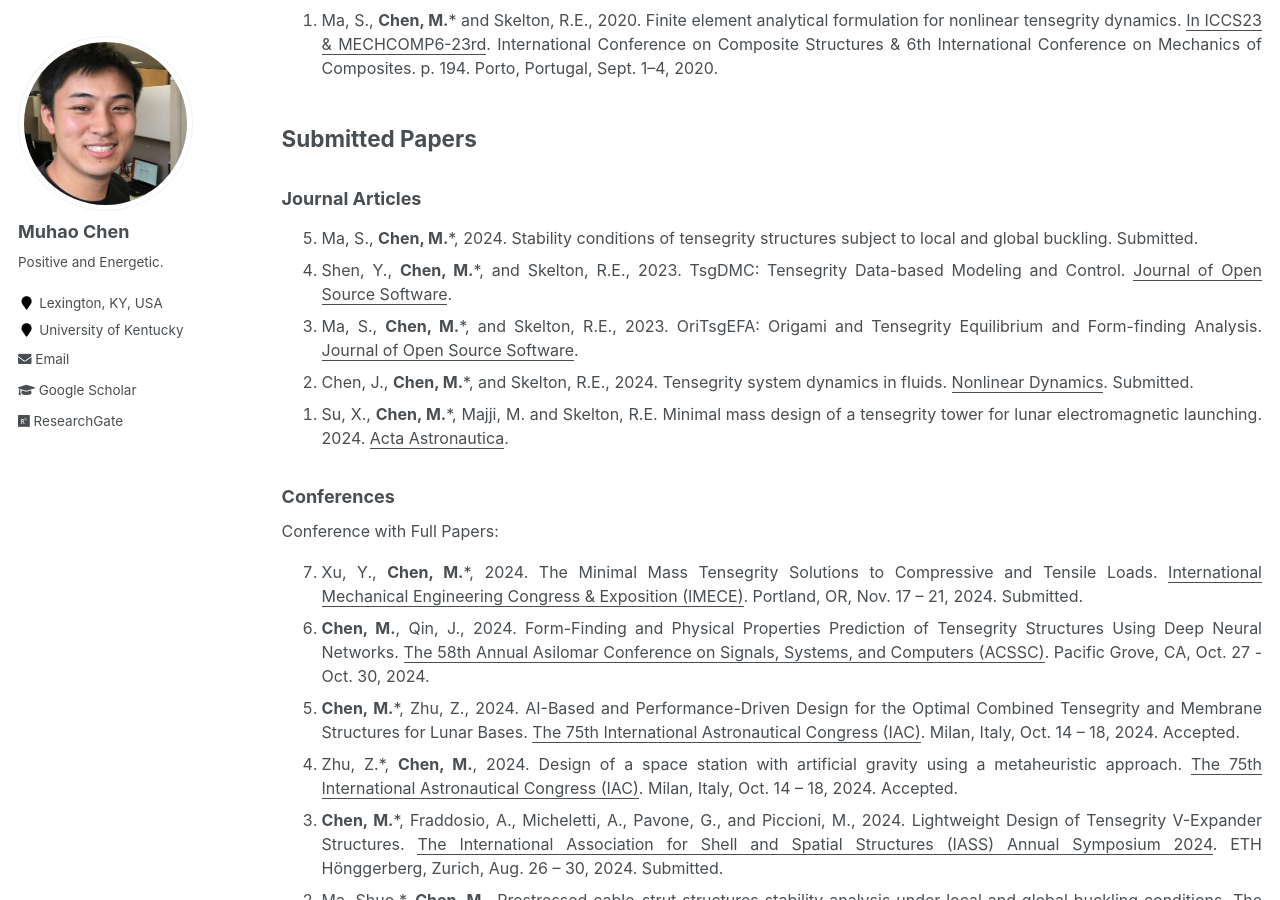
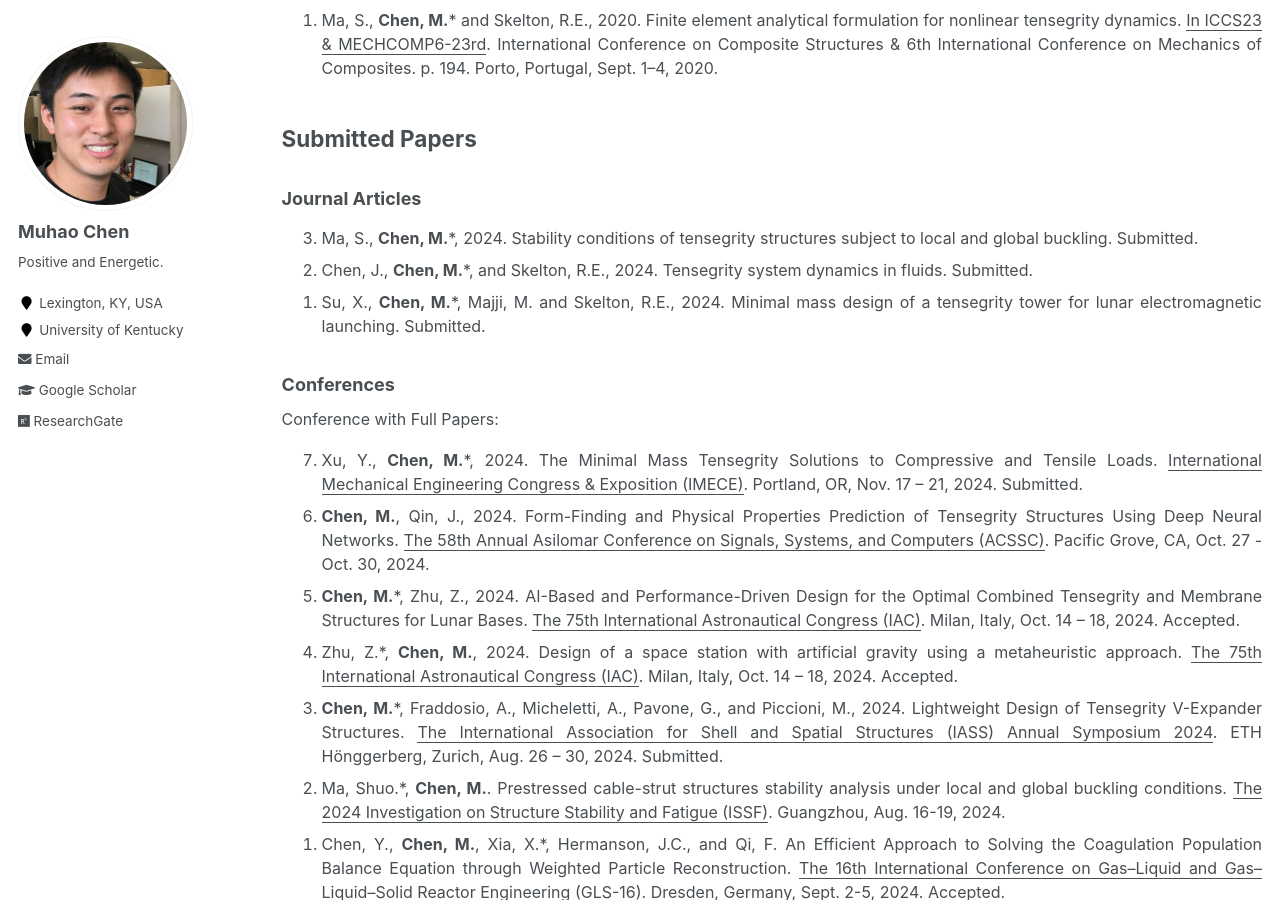
Before and after one commit to Muhao-Chen/muhao-chen.github.io, a Jekyll site: the page built from _pages/publication.md, in a window 1280 px wide and 900 px high, scrolled down 3483 px. Built offline with Jekyll 4.4.1, drawn with Linux system fonts in a browser that asks for light colours.

Commit message:
Update publication.md

```diff
--- a/_pages/publication.md
+++ b/_pages/publication.md
@@ -88,10 +88,10 @@ Conference with Abstracts:
 <!-- <li> <strong>Chen, M.</strong>*, Shen, Y., Majji, M. and Skelton, R.E. Integrated economic sensor/actuator selection and covariance control for tensegrity robots. 2023. <u>Automatica</u>. </li> -->
 <!-- <li>Bai, M., <strong>Chen, M</strong>*, and Skelton, R.E., 2023. Lightweight design of tensegrity cranes based on the Michell Truss topology subject to cantilever loads. <u>Computer Methods in Applied Mechanics and Engineering</u>. Submitted.<\li> -->
 <li>Ma, S., <strong>Chen, M.</strong>*, 2024. Stability conditions of tensegrity structures subject to local and global buckling. Submitted.</li>
-<li>Shen, Y., <strong>Chen, M.</strong>*, and Skelton, R.E., 2023. TsgDMC: Tensegrity Data-based Modeling and Control. <u>Journal of Open Source Software</u>. </li>
-<li>Ma, S., <strong>Chen, M.</strong>*, and Skelton, R.E., 2023. OriTsgEFA: Origami and Tensegrity Equilibrium and Form-finding Analysis. <u>Journal of Open Source Software</u>. </li>
-<li>Chen, J., <strong>Chen, M.</strong>*, and Skelton, R.E., 2024. Tensegrity system dynamics in fluids. <u>Nonlinear Dynamics</u>. Submitted.</li>
-<li>Su, X., <strong>Chen, M.</strong>*, Majji, M. and Skelton, R.E. Minimal mass design of a tensegrity tower for lunar electromagnetic launching. 2024. <u>Acta Astronautica</u>.</li>
+<!-- <li>Shen, Y., <strong>Chen, M.</strong>*, and Skelton, R.E., 2023. TsgDMC: Tensegrity Data-based Modeling and Control. <u>Journal of Open Source Software</u>. </li>
+<li>Ma, S., <strong>Chen, M.</strong>*, and Skelton, R.E., 2023. OriTsgEFA: Origami and Tensegrity Equilibrium and Form-finding Analysis. <u>Journal of Open Source Software</u>. </li> -->
+<li>Chen, J., <strong>Chen, M.</strong>*, and Skelton, R.E., 2024. Tensegrity system dynamics in fluids. Submitted.</li>
+<li>Su, X., <strong>Chen, M.</strong>*, Majji, M. and Skelton, R.E., 2024. Minimal mass design of a tensegrity tower for lunar electromagnetic launching. Submitted.</li>
 </ol>
 </font>
 
```
